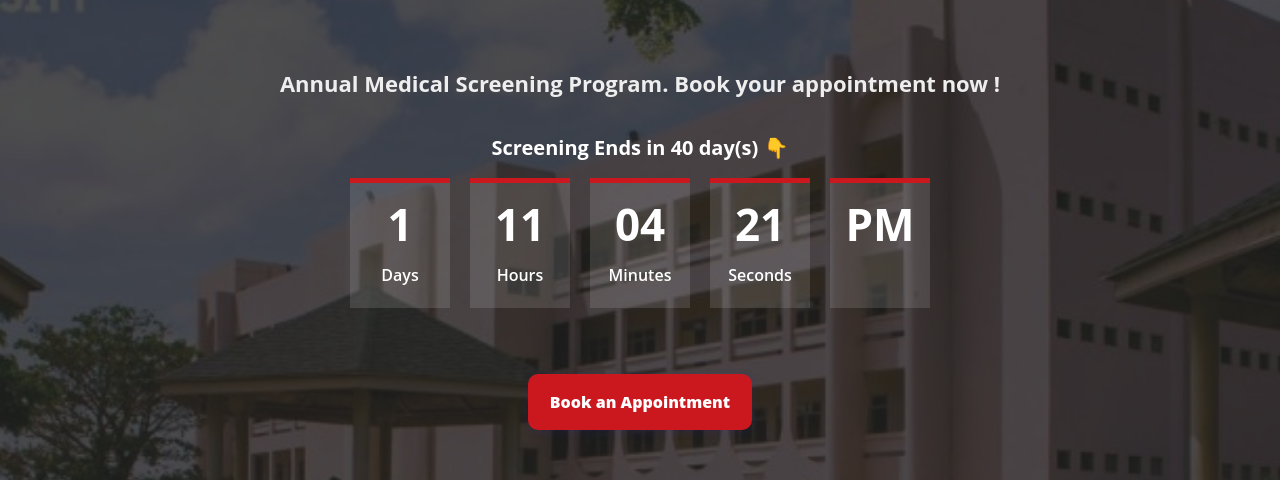
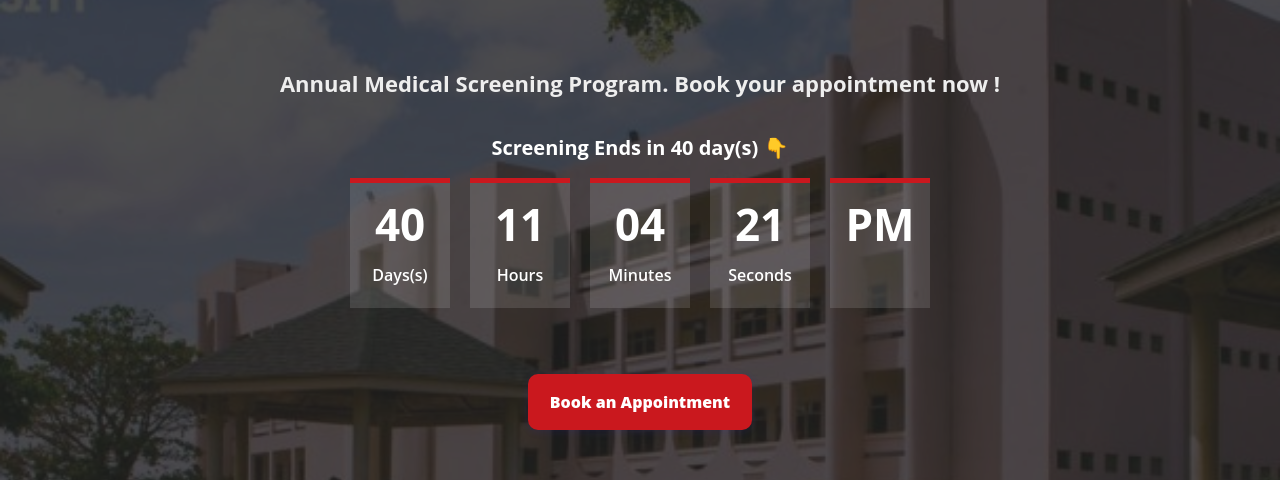
Before and after one commit to SoftLife0/Booking, a React (Vite) app: page / in a window 1280 px wide. Shown: the part 150-630 px from the top of the page. Built offline with nearby package versions, Linux system fonts and the light colour scheme.

Commit message:
removing time slot

```diff
--- a/index.html
+++ b/index.html
@@ -4,7 +4,7 @@
     <meta charset="UTF-8" />
     <link rel="icon" type="image/svg+xml" href="/src/assets/cufavicon.png" />
     <meta name="viewport" content="width=device-width, initial-scale=1.0" />
-    <title>CU Booking</title>
+    <title>Annual Medical Screening</title>
   </head>
   <body>
     <div id="root"></div>
--- a/src/component/InfoForm.jsx
+++ b/src/component/InfoForm.jsx
@@ -3,41 +3,49 @@ import React, { useState, useEffect } from 'react';
 function InfoForm({ selectedDate, onSubmit }) {
     const [name, setName] = useState('');
     const [telephone, setTelephone] = useState('');
-    const [selectedTimeSlot, setSelectedTimeSlot] = useState('');
-    const [availableTimeSlots, setAvailableTimeSlots] = useState([]);
+    // const [selectedTimeSlot, setSelectedTimeSlot] = useState('');
+    // const [availableTimeSlots, setAvailableTimeSlots] = useState([]);
     const [loading, setLoading] = useState(false);
 
-    useEffect(() => {
-        if (selectedDate) {
-            fetchAvailableTimeSlots(selectedDate);
-        }
-    }, [selectedDate]);
+    // useEffect(() => {
+    //     if (selectedDate) {
+    //         fetchAvailableTimeSlots(selectedDate);
+    //     }
+    // }, [selectedDate]);
 
-    const fetchAvailableTimeSlots = (date) => {
-        setLoading(true);
-        fetch(`https://forms.central.edu.gh/api/booking?date=${date.toISOString().slice(0, 10)}`)
-            .then(response => {
-                if (!response.ok) {
-                    throw new Error('Failed to fetch available time slots');
-                }
-                return response.json();
-            })
-            .then(data => {
-                console.log('Available time slots data:', data);
-                setAvailableTimeSlots(data.data || []); // Update to access 'data' property
-                setLoading(false);
-            })
-            .catch(error => {
-                console.error('Error fetching available time slots:', error);
-                setLoading(false);
-            });
-    };
+    // const fetchAvailableTimeSlots = (date) => {
+    //     setLoading(true);
+    //     fetch(`https://forms.central.edu.gh/api/booking?date=${date.toISOString().slice(0, 10)}`)
+    //         .then(response => {
+    //             if (!response.ok) {
+    //                 throw new Error('Failed to fetch available time slots');
+    //             }
+    //             return response.json();
+    //         })
+    //         .then(data => {
+    //             console.log('Available time slots data:', data);
+    //             setAvailableTimeSlots(data.data || []); // Update to access 'data' property
+    //             setLoading(false);
+    //         })
+    //         .catch(error => {
+    //             console.error('Error fetching available time slots:', error);
+    //             setLoading(false);
+    //         });
+    // };
 
+    // const handleSubmit = (event) => {
+    //     event.preventDefault();
+    //     if (name && telephone && selectedDate && selectedTimeSlot) {
+    //         onSubmit({ name, telephone, date: selectedDate, time: selectedTimeSlot });
+    //     } else {
+    //         alert('Please fill in all fields');
+    //     }
+    // };
 
     const handleSubmit = (event) => {
         event.preventDefault();
-        if (name && telephone && selectedDate && selectedTimeSlot) {
-            onSubmit({ name, telephone, date: selectedDate, time: selectedTimeSlot });
+        if (name && telephone && selectedDate ) {
+            onSubmit({ name, telephone, date: selectedDate });
         } else {
             alert('Please fill in all fields');
         }
@@ -59,7 +67,7 @@ function InfoForm({ selectedDate, onSubmit }) {
                                     <label htmlFor="telephone" className='form-label'>Telephone:</label>
                                     <input type="tel" className='inputCard' placeholder='Enter Phone Number' id="telephone" value={telephone} onChange={(e) => setTelephone(e.target.value)} />
                                 </div>
-                                <div className='mb-3'>
+                                {/* <div className='mb-3'>
                                     <label className='form-label'>Select Time Slot:</label>
                                     <div className='time-slots'>
                                         {loading ? (
@@ -72,7 +80,7 @@ function InfoForm({ selectedDate, onSubmit }) {
                                             ))
                                         )}
                                     </div>
-                                </div>
+                                </div> */}
 
                                 <button type="submit" className='pill-button' onClick={handleSubmit}>Submit</button>
                             </form>
--- a/src/pages/Hero/Landing.jsx
+++ b/src/pages/Hero/Landing.jsx
@@ -7,7 +7,7 @@ const Landing = () => {
   const [minutes, setMinutes] = useState('');
   const [seconds, setSeconds] = useState('');
   const [period, setPeriod] = useState('');
-  const [remainingDays, setRemainingDays] = useState(0);
+  const [remainingDays, setRemainingDays] = useState(40); // Initial countdown of 40 days
   const history = useHistory();
 
   useEffect(() => {
@@ -28,14 +28,15 @@ const Landing = () => {
     updateCurrentTime();
     const currentTimeInterval = setInterval(updateCurrentTime, 1000);
 
+    // Calculate remaining days based on the difference between the current time and the start time
     const calculateRemainingDays = () => {
       const now = new Date();
       const gmtNow = new Date(now.getTime() + now.getTimezoneOffset() * 60000); // Convert to GMT time
       const startOfGmtDay = new Date(gmtNow.getFullYear(), gmtNow.getMonth(), gmtNow.getDate());
       const timeDifference = gmtNow.getTime() - startOfGmtDay.getTime();
       const daysElapsed = Math.floor(timeDifference / (1000 * 60 * 60 * 24)); // Number of elapsed 24-hour periods
-      const remainingDays = 1 - (daysElapsed % 2); // 1 day is active, 1 day is inactive
-      setRemainingDays(remainingDays);
+      const remainingDays = 40 - daysElapsed; // Countdown starts from 40 days
+      setRemainingDays(remainingDays > 0 ? remainingDays : 0); // Ensure remaining days is never negative
     };
 
     calculateRemainingDays(); // Calculate remaining days initially
@@ -54,14 +55,14 @@ const Landing = () => {
   return (
     <div id="hero">
       <header id="header" className="d-flex align-items-center">
-        <div className="container d-flex flex-column align-items-center">
+        <div className="container d-flex flex-column align-items-center" style={{padding:'0 5px'}}>
           <h2 style={{ textAlign: 'center', fontWeight:'bold' }}>Annual Medical Screening Program. Book your appointment now !</h2>
-          <h5><b>Screening Ends in 40 day(s) 👇</b></h5>
+          <h5><b>Screening Ends in {remainingDays} day(s) 👇</b></h5>
 
           <div className="countdown d-flex justify-content-center">
             <div className="countdown-item">
               <h3>{remainingDays}</h3>
-              <h4>Days</h4>
+              <h4>Days(s)</h4>
             </div>
             <div className="countdown-item">
               <h3>{hours}</h3>
```
